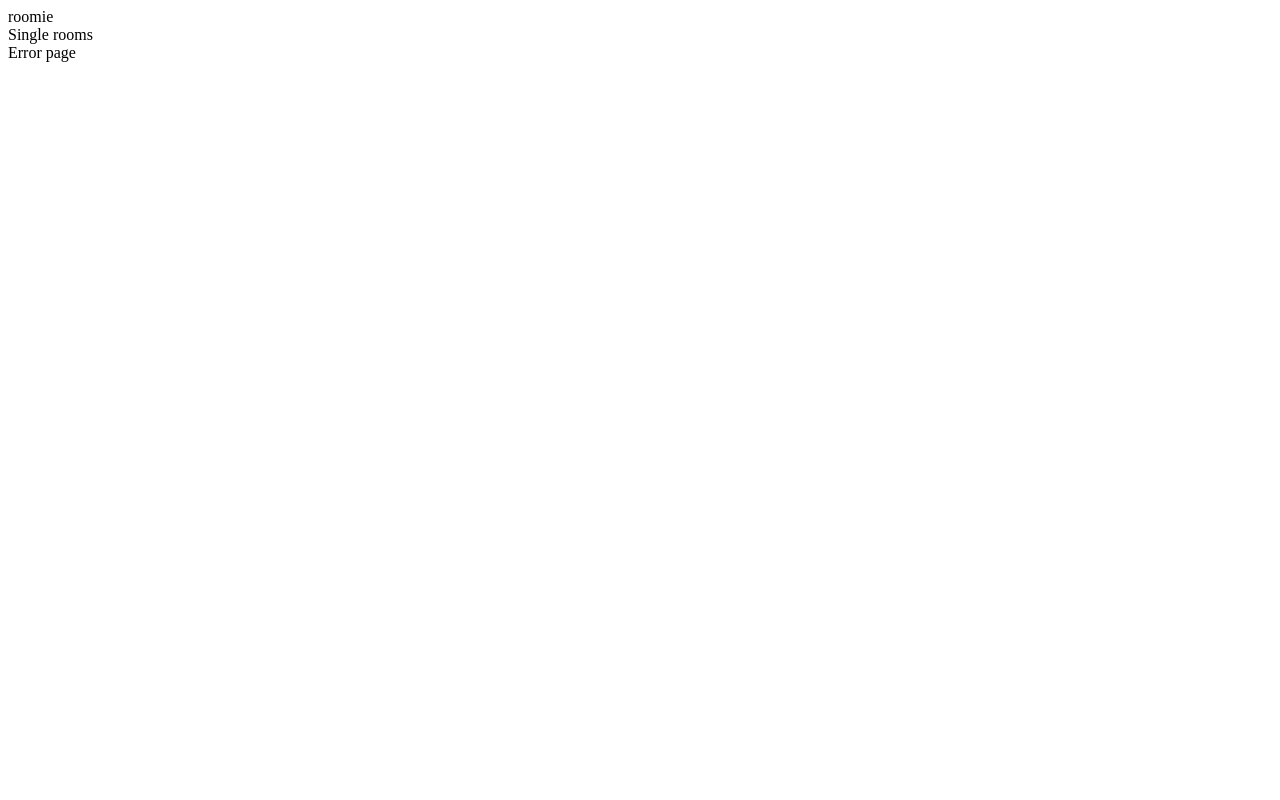
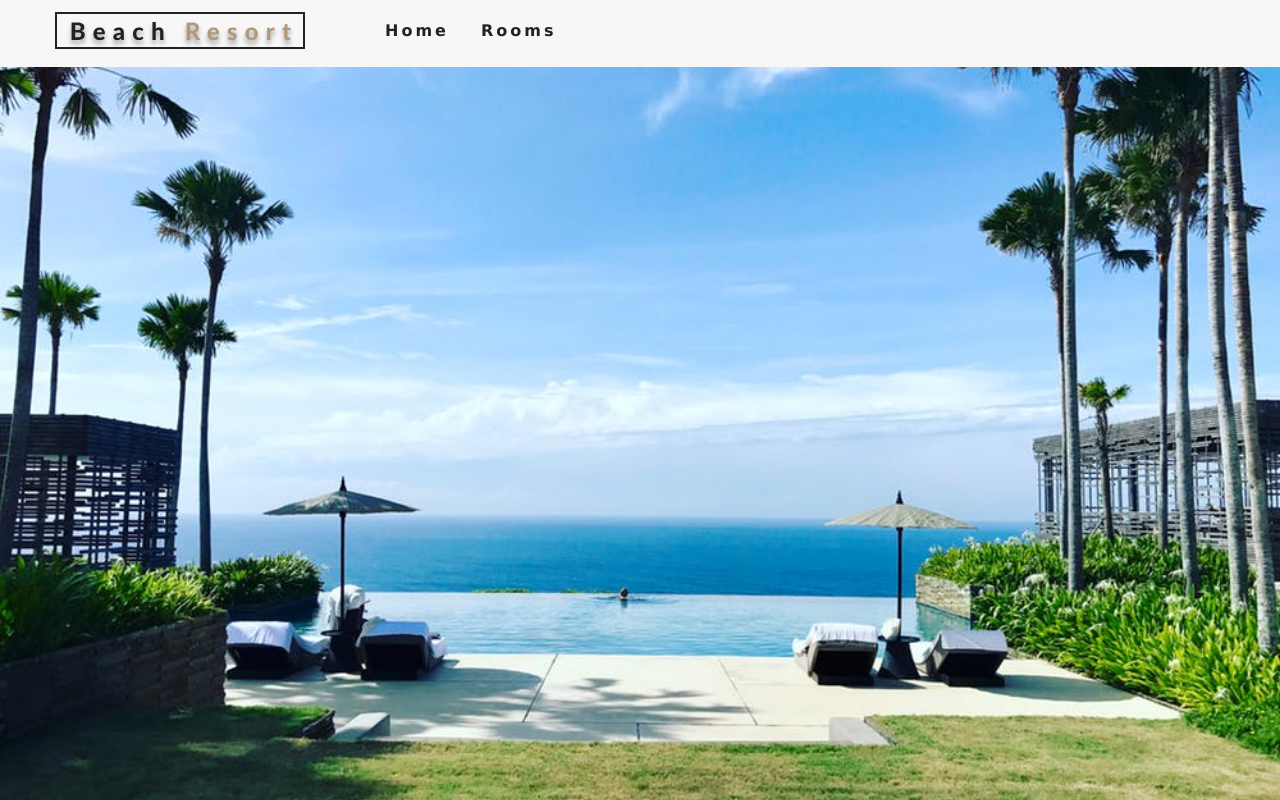
Before and after one commit to Oyeleye/Beach-resort-project, a React (Create React App) app: page / in a window 1280 px wide. Built offline with nearby package versions, Linux system fonts and the light colour scheme.

Commit message:
Add files via upload

```diff
--- a/src/App.css
+++ b/src/App.css
@@ -114,6 +114,7 @@ h6 {
 .nav-links {
   height: 0;
   overflow: hidden;
+
   transition: var(--mainTransition);
   list-style-type: none;
 }
--- a/src/App.js
+++ b/src/App.js
@@ -1,18 +1,28 @@
 import React from 'react';
-//import './App.css';
+import './App.css';
 
 import Home from './pages/Home';
 import {Rooms} from './pages/Rooms';
 import SingleRooms from './pages/SingleRooms';
 import Error from './pages/Error';
 
+import { Route, Switch } from 'react-router-dom';
+
+import Navbar from './components/Navbar';
+
 function App() {
-  return <>
-  <Home/>
-  <Rooms/>
-  <SingleRooms/>
-  <Error/>
-  </>;
-};
+  return (
+  <>
+  <Navbar />
+  <Switch>
+     <Route exact path="/"  component={Home} />
+     <Route exact path="/rooms/"  component={Rooms} />
+     <Route exact path="/rooms/:slug"  component={SingleRooms} />
+     <Route component={Error} />
+  </Switch>
+
+  </>
+  );
+}
 
 export default App;
--- a/src/components/Navbar.js
+++ b/src/components/Navbar.js
@@ -8,8 +8,8 @@ export default class Navbar extends Component {
         isOpen:false
     }
     handleToggle = () => {
-        this.setState({isOpen: !this.state.isOpen})
-    }
+        this.setState({isOpen: !this.state.isOpen});
+    };
 
     render() {
         return (
@@ -19,10 +19,22 @@ export default class Navbar extends Component {
                    <Link to='/'>
                     <img src={Logo} alt='Beach Resort'/>
                    </Link>
-                   <button type='button' className='nav-btn'>
-<FaAlignRight className='nav-icon'/>
+                   <button
+                     type='button'
+                     className='nav-btn'
+                     onClick={this.handleToggle}
+                     >
+                     <FaAlignRight className='nav-icon'/>
                    </button>
                 </div>
+                <ul className={this.state.isOpen ? 'nav-links show-nav' : 'nav-links'}>
+                    <li>
+                      <Link to='./'>Home</Link>
+                    </li>
+                    <li>
+                      <Link to='./rooms'>Rooms</Link>
+                    </li>
+                </ul>
              </div>
           </nav>
         );
--- /dev/null
+++ b/src/index.css
@@ -0,0 +1,13 @@
+body {
+  margin: 0;
+  font-family: -apple-system, BlinkMacSystemFont, 'Segoe UI', 'Roboto', 'Oxygen',
+    'Ubuntu', 'Cantarell', 'Fira Sans', 'Droid Sans', 'Helvetica Neue',
+    sans-serif;
+  -webkit-font-smoothing: antialiased;
+  -moz-osx-font-smoothing: grayscale;
+}
+
+code {
+  font-family: source-code-pro, Menlo, Monaco, Consolas, 'Courier New',
+    monospace;
+}
--- a/src/index.js
+++ b/src/index.js
@@ -1,10 +1,16 @@
 import React from 'react';
 import ReactDOM from 'react-dom';
+import {BrowserRouter as Router} from 'react-router-dom';
 // import './index.css';
 import App from './App';
 import * as serviceWorker from './serviceWorker';
 
-ReactDOM.render(<App />, document.getElementById('root'));
+ReactDOM.render(
+    <Router>
+      <App />
+    </Router>,
+document.getElementById('root')
+);
 
 // If you want your app to work offline and load faster, you can change
 // unregister() to register() below. Note this comes with some pitfalls.
```
Also changed, not shown: src/components/Hero.js (line endings or trailing spaces), src/pages/Error.js (line endings or trailing spaces).
